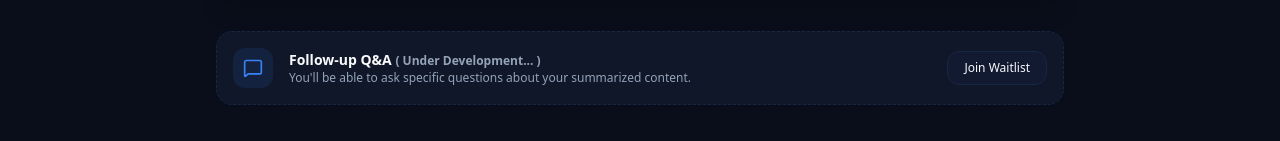
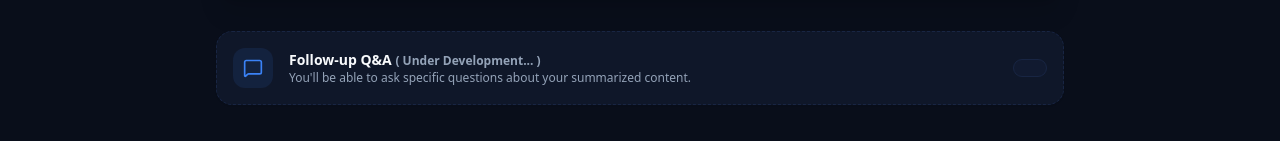
Before and after one commit to ak01abhinav/quickSummarizer, a Next.js app: page / in a window 1280 px wide. Shown: the part 1135-1276 px from the top of the page. Built offline with nearby package versions, Linux system fonts and the light colour scheme.

Commit message:
CI/CD : Implemented CI-fix2

```diff
--- a/src/components/home/FollowUpTeaser.tsx
+++ b/src/components/home/FollowUpTeaser.tsx
@@ -22,7 +22,7 @@ export default function FollowUpTeaser() {
           </div>
         </div>
         <button className="rounded-lg border bg-secondary/50 px-4 py-2 text-xs font-medium text-foreground transition-all hover:bg-secondary">
-          Join Waitlist
+          {/* Join Waitlist */}
         </button>
       </div>
     </section>
```
